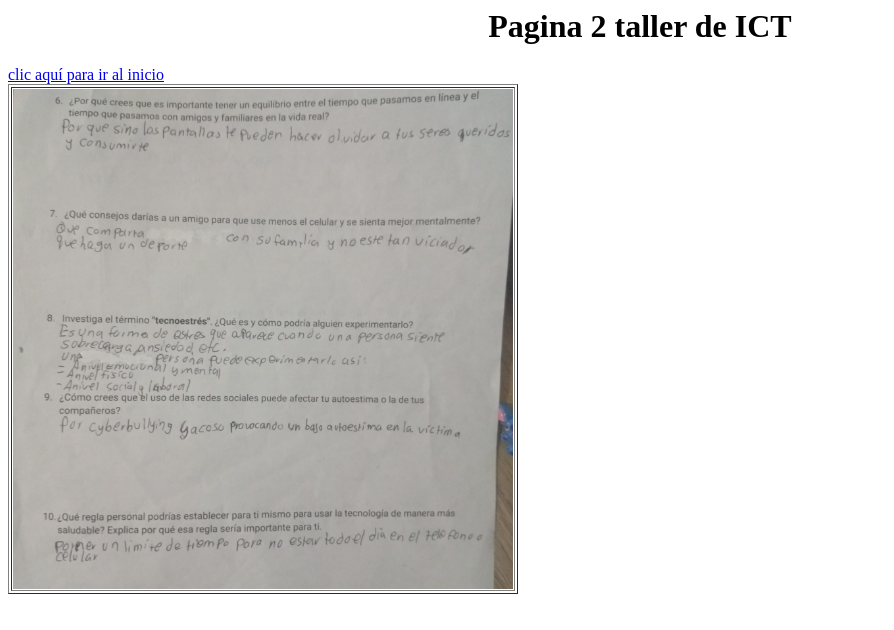
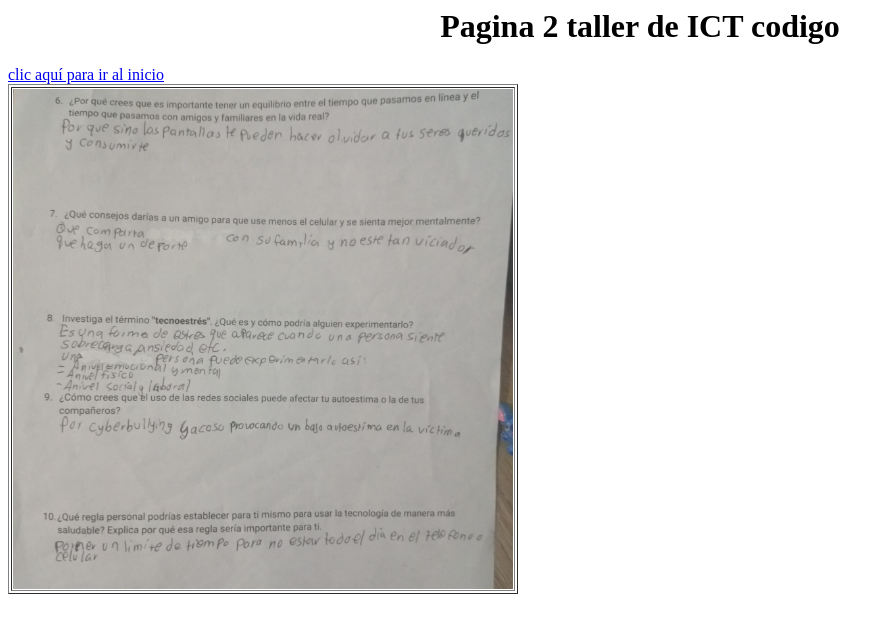
Before and after one commit to carletocapibareto/carletocapibareto.github.io, a plain HTML site: page pagina 2 taller de ICT.html in a window 1280 px wide. Shown: the whole page, without its empty margins (0-894 px from the left). Drawn offline with Linux system fonts and the light colour scheme.

Commit message:
Change title and structure of ICT page
Updated the title of the HTML page and added 'codigo' to the title.

```diff
--- a/pagina 2 taller de ICT.html
+++ b/pagina 2 taller de ICT.html
@@ -1,10 +1,10 @@
 <html>
 <head>
-<title>pagina 2 taller de ICT</title>
+<title>pagina 2 taller de ICT codigo</title>
 </head>
 
 <body>
-<h1><center>Pagina 2 taller de ICT</center></h1>
+<h1><center>Pagina 2 taller de ICT codigo</center></h1>
 
 <a href="index.html">clic aquí para ir al inicio</a>
 
```
